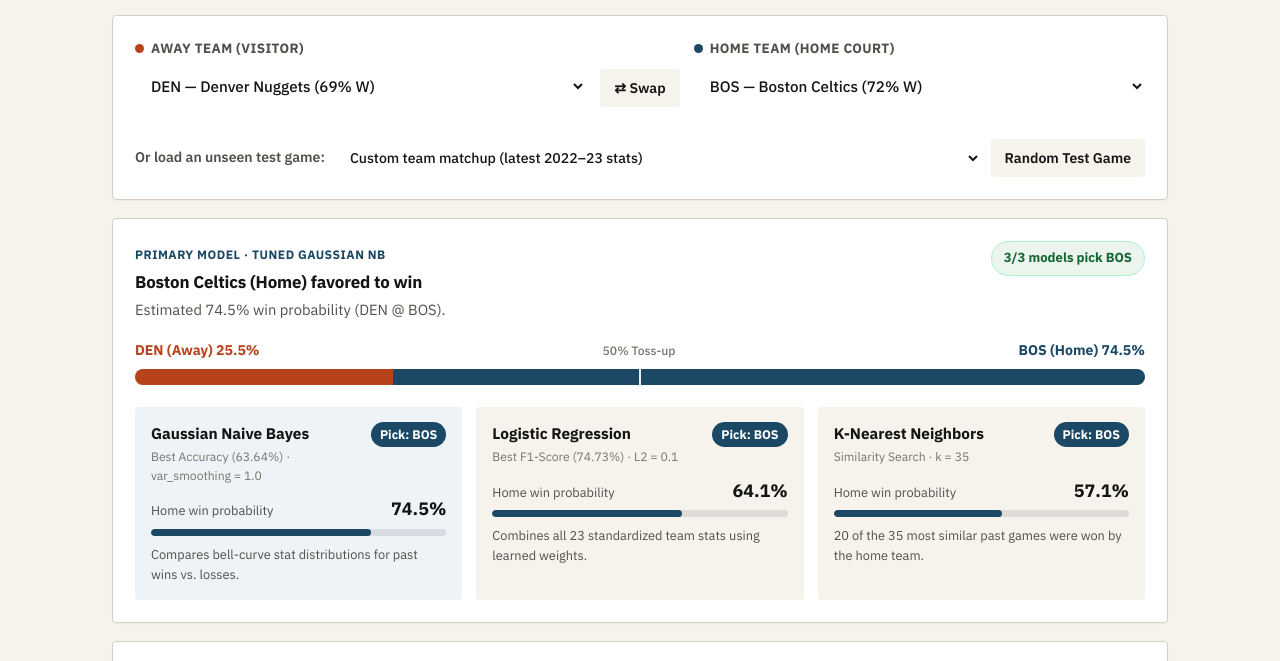
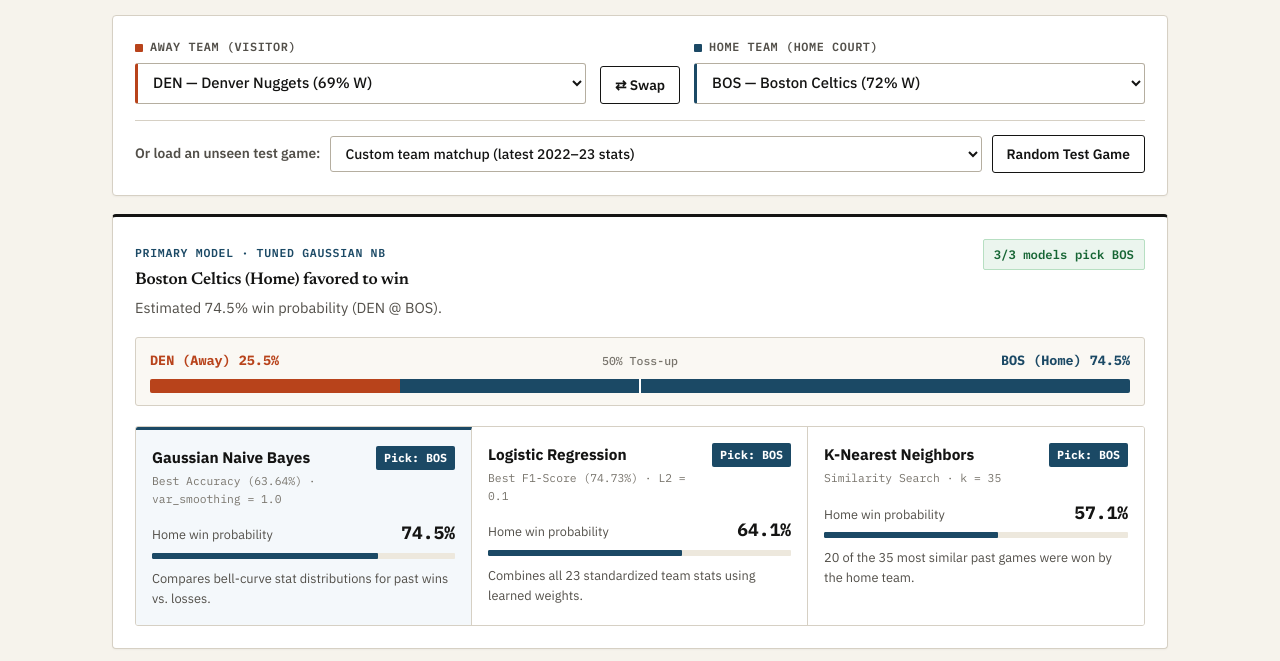
Before and after one commit to Gab172005/NbaGamesPredictor, a plain HTML site: page index.html in a window 1280 px wide. Shown: the part 516-1177 px from the top of the page. Drawn offline with Linux system fonts and the light colour scheme.

Commit message:
style: refine matchup picker, verdict scoreboard, and 3-model ledger

```diff
--- a/frontend/styles.css
+++ b/frontend/styles.css
@@ -373,17 +373,18 @@ code {
   display: inline-flex;
   align-items: center;
   gap: 7px;
-  font-size: 0.84rem;
-  font-weight: 700;
+  font-family: var(--font-mono);
+  font-size: 0.74rem;
+  font-weight: 600;
   color: var(--text-muted);
   text-transform: uppercase;
-  letter-spacing: 0.03em;
+  letter-spacing: 0.05em;
 }
 
 .dot {
-  width: 9px;
-  height: 9px;
-  border-radius: 50%;
+  width: 8px;
+  height: 8px;
+  border-radius: 1px;
   display: inline-block;
 }
 
@@ -398,67 +399,77 @@ code {
 .select-input,
 .select-small {
   width: 100%;
-  padding: 10px 12px;
+  padding: 9px 11px;
   border-radius: var(--radius-sm);
-  border: 1px solid var(--border-strong);
+  border: 1px solid var(--rule-strong);
   background: var(--surface);
-  color: var(--text);
+  color: var(--ink);
   font-family: inherit;
-  font-size: 0.95rem;
+  font-size: 0.93rem;
   font-weight: 500;
   cursor: pointer;
+}
+
+#away-select {
+  border-left: 3px solid var(--away);
+}
+
+#home-select {
+  border-left: 3px solid var(--home);
 }
 
 .select-input:focus,
 .select-small:focus,
 .input-unit input:focus {
-  outline: 2px solid var(--home);
-  outline-offset: 1px;
-  border-color: var(--home);
+  outline: 2px solid var(--ink);
+  outline-offset: -1px;
+  border-color: var(--ink);
 }
 
 .select-compact {
   width: auto;
   min-width: 220px;
-  padding: 8px 11px;
-  font-size: 0.88rem;
+  padding: 7px 10px;
+  font-size: 0.87rem;
 }
 
 .select-small {
   padding: 6px 8px;
-  font-size: 0.85rem;
+  font-size: 0.84rem;
 }
 
 .swap-btn,
 .btn-secondary {
-  padding: 10px 14px;
+  padding: 9px 14px;
   border-radius: var(--radius-sm);
-  border: 1px solid var(--border-strong);
-  background: var(--bg);
-  color: var(--text);
+  border: 1px solid var(--ink);
+  background: var(--surface);
+  color: var(--ink);
   font-family: inherit;
-  font-size: 0.88rem;
+  font-size: 0.86rem;
   font-weight: 600;
   cursor: pointer;
   white-space: nowrap;
-  transition: background 0.15s ease, border-color 0.15s ease;
+  transition: background 0.14s ease, color 0.14s ease;
 }
 
 .swap-btn:hover,
 .btn-secondary:hover {
-  background: var(--bg-alt);
-  border-color: var(--text-light);
+  background: var(--ink);
+  color: #ffffff;
 }
 
 .btn-secondary:disabled {
-  opacity: 0.45;
+  border-color: var(--rule);
+  color: var(--text-light);
+  background: var(--surface-subtle);
   cursor: not-allowed;
 }
 
 .preset-bar {
   margin-top: 16px;
-  padding-top: 16px;
-  border-top: 1px solid var(--border);
+  padding-top: 14px;
+  border-top: 1px solid var(--rule);
   display: flex;
   align-items: center;
   gap: 10px;
@@ -466,7 +477,7 @@ code {
 }
 
 .preset-label {
-  font-size: 0.88rem;
+  font-size: 0.86rem;
   font-weight: 600;
   color: var(--text-muted);
 }
@@ -480,17 +491,22 @@ code {
   margin-top: 14px;
   padding: 11px 14px;
   border-radius: var(--radius-sm);
-  font-size: 0.9rem;
+  font-size: 0.88rem;
   display: flex;
   align-items: center;
   justify-content: space-between;
   gap: 10px;
   flex-wrap: wrap;
-  background: var(--bg-alt);
-  border: 1px solid var(--border-strong);
+  background: var(--surface-subtle);
+  border: 1px solid var(--rule-strong);
+  border-left: 3px solid var(--ink);
 }
 
-/* Verdict & Probability Bar ---------------------------------------------- */
+/* Verdict & Probability Split Bar ---------------------------------------- */
+.verdict-card {
+  border-top: 3px solid var(--ink);
+}
+
 .verdict-top {
   display: flex;
   align-items: flex-start;
@@ -502,58 +518,68 @@ code {
 
 .verdict-tag {
   display: inline-block;
-  font-size: 0.76rem;
-  font-weight: 700;
+  font-family: var(--font-mono);
+  font-size: 0.72rem;
+  font-weight: 600;
   text-transform: uppercase;
-  letter-spacing: 0.04em;
+  letter-spacing: 0.06em;
   color: var(--home);
-  margin-bottom: 4px;
+  margin-bottom: 5px;
 }
 
 .verdict-headline {
-  font-size: clamp(1.25rem, 2.5vw, 1.65rem);
+  font-family: var(--font-serif);
+  font-size: clamp(1.35rem, 2.5vw, 1.75rem);
+  font-weight: 600;
   letter-spacing: -0.02em;
   margin-bottom: 4px;
 }
 
 .verdict-subtext {
-  font-size: 0.92rem;
+  font-size: 0.91rem;
   color: var(--text-muted);
   margin-bottom: 0;
 }
 
 .consensus-badge {
-  padding: 6px 12px;
-  border-radius: 999px;
-  font-size: 0.82rem;
-  font-weight: 700;
+  font-family: var(--font-mono);
+  padding: 5px 10px;
+  border-radius: 2px;
+  font-size: 0.77rem;
+  font-weight: 600;
   white-space: nowrap;
 }
 
 .consensus-unanimous {
   background: var(--good-bg);
   color: var(--good);
-  border: 1px solid #a7f3d0;
+  border: 1px solid var(--good-border);
 }
 
 .consensus-split {
-  background: #fefce8;
-  color: #a16207;
-  border: 1px solid #fde68a;
+  background: var(--warn-bg);
+  color: var(--warn);
+  border: 1px solid var(--warn-border);
 }
 
 .prob-bar-block {
-  margin-bottom: 22px;
+  margin-bottom: 20px;
+  padding: 12px 14px;
+  background: var(--surface-subtle);
+  border: 1px solid var(--rule);
+  border-radius: var(--radius-sm);
 }
 
 .prob-bar-labels {
   display: flex;
   justify-content: space-between;
-  align-items: baseline;
-  font-size: 0.88rem;
+  align-items: center;
+  gap: 8px;
+  font-family: var(--font-mono);
+  font-size: 0.84rem;
   font-weight: 700;
   font-variant-numeric: tabular-nums;
-  margin-bottom: 7px;
+  margin-bottom: 8px;
 }
 
 .label-away,
@@ -567,15 +593,17 @@ code {
 }
 
 .label-mid {
-  font-size: 0.76rem;
+  font-family: var(--font-mono);
+  font-size: 0.72rem;
   font-weight: 500;
   color: var(--text-light);
+  white-space: nowrap;
 }
 
 .prob-track {
   position: relative;
-  height: 16px;
-  border-radius: 999px;
+  height: 14px;
+  border-radius: 2px;
   overflow: hidden;
   display: flex;
   background: var(--bg-alt);
@@ -599,26 +627,33 @@ code {
   width: 2px;
   background: #ffffff;
   transform: translateX(-1px);
-  opacity: 0.9;
+  pointer-events: none;
 }
 
-/* 3-Model Breakdown Cards ------------------------------------------------ */
+/* 3-Model Analytical Ledger ---------------------------------------------- */
 .model-cards-grid {
   display: grid;
   grid-template-columns: repeat(3, minmax(0, 1fr));
-  gap: 14px;
+  gap: 0;
+  border: 1px solid var(--rule);
+  border-radius: var(--radius-sm);
+  overflow: hidden;
+  background: var(--surface);
 }
 
 .model-card {
-  padding: 15px 16px;
-  border-radius: var(--radius-sm);
-  border: 1px solid var(--border);
-  background: var(--bg);
+  padding: 16px;
+  border-right: 1px solid var(--rule);
+  background: var(--surface);
+}
+
+.model-card:last-child {
+  border-right: none;
 }
 
 .model-card-featured {
-  background: var(--home-bg);
-  border-color: var(--home-border);
+  background: #f4f8fb;
+  border-top: 3px solid var(--home);
 }
 
 .model-card-head {
@@ -626,7 +661,7 @@ code {
   justify-content: space-between;
   align-items: flex-start;
   gap: 8px;
-  margin-bottom: 10px;
+  margin-bottom: 12px;
 }
 
 .model-card h4 {
@@ -636,14 +671,16 @@ code {
 
 .model-meta {
   display: block;
-  font-size: 0.76rem;
+  font-family: var(--font-mono);
+  font-size: 0.71rem;
   color: var(--text-light);
 }
 
 .pick-pill {
-  padding: 3px 9px;
-  border-radius: 999px;
-  font-size: 0.78rem;
+  font-family: var(--font-mono);
+  padding: 3px 8px;
+  border-radius: 2px;
+  font-size: 0.73rem;
   font-weight: 700;
   white-space: nowrap;
 }
@@ -666,26 +703,29 @@ code {
 }
 
 .prob-caption {
-  font-size: 0.8rem;
+  font-size: 0.79rem;
   color: var(--text-muted);
 }
 
 .prob-number {
+  font-family: var(--font-mono);
   font-size: 1.12rem;
+  font-weight: 700;
   font-variant-numeric: tabular-nums;
+  color: var(--ink);
 }
 
 .mini-track {
-  height: 7px;
-  border-radius: 999px;
-  background: rgba(15, 23, 42, 0.1);
+  height: 6px;
+  border-radius: 1px;
+  background: var(--bg-alt);
   overflow: hidden;
-  margin-bottom: 9px;
+  margin-bottom: 10px;
 }
 
 .mini-fill {
   height: 100%;
-  border-radius: 999px;
+  border-radius: 1px;
   background: var(--home);
   transition: width 0.25s ease;
 }
```
